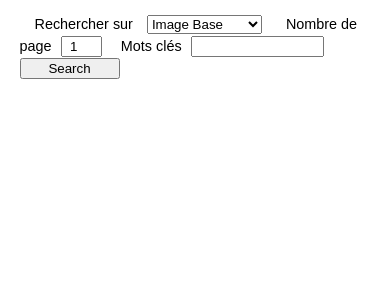
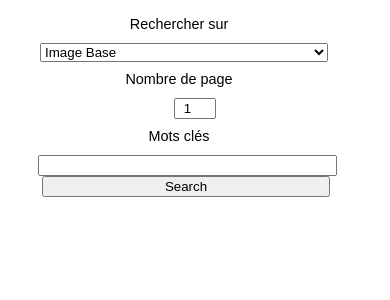
Before and after one commit to MickaelDusaiwoir/Kow_Media, a PHP site: page / in a window 390 px wide. Shown: the top 300 px of the page. Run offline with PHP 8.4, Linux system fonts and the light colour scheme.

Commit message:
save 2.3

```diff
--- a/class_image/css/style.css
+++ b/class_image/css/style.css
@@ -96,8 +96,8 @@ input:focus {
 }
 
 #lightBox img {
-	max-width: 900px;
-	max-height: 600px;
+	max-width: 75%;
+	max-height: 50%;
 	display: block;
 	margin: 10% auto 0 auto;
 }
@@ -109,3 +109,109 @@ input:focus {
 	margin: 1em auto 0 auto;
 	padding: 0.5em;
 }
+
+#lightBox #spinner {
+	display: block;
+	text-align: center;
+	margin: 25% auto 0 auto;
+	white-space: nowrap;
+	overflow: hidden;
+	padding: 1em;
+}
+
+#spinner img {
+	margin: 0 auto 1em auto;
+	display: block;
+	text-align: center;
+}
+
+@media (max-width : 480px) {
+
+	body {
+		width: 320px;
+	}
+
+	form, ul {
+		width: 320px;
+	}
+
+	label, select {
+		display: block;
+		width: 90%;
+	}
+
+	label {
+		margin: 0.5em 0;
+		text-align: center;
+	}
+
+	input {
+		display:  block;
+		margin: 0 auto;
+	}
+
+	form input[type=number] {
+		display:  block;
+		width: 2.5em;
+		margin: 0 auto;
+	}
+
+	input[type=text]{
+		width:90%;
+		padding-left: 5px;
+		margin-left: 3px;
+	}
+
+	input[type=submit]{
+		width: 90%;
+		margin-left: 7px;
+	}
+
+	li {
+		display: block;
+		margin: 2em 0 2em 45px;
+	}
+
+}
+
+@media (min-width: 480px) and (max-width: 760px) {
+
+	body {
+		width: 760px;
+	}
+
+	form, ul {
+		width: 760px;
+	}
+
+	label {
+		margin: 0.5em 0;
+		text-align: center;
+	}
+
+	input, select {
+		display:  inline-block;
+		margin: 0 auto;
+	}
+
+	select {
+
+	}
+
+	form input[type=number] {
+		display:  block;
+		width: 2.5em;
+		margin: 0 auto;
+	}
+
+	input[type=text]{
+		width: 45%;
+		padding-left: 5px;
+		margin-left: 3px;
+	}
+
+	input[type=submit]{
+		width: 45%;
+		margin-left: 7px;
+	}
+}
--- a/class_image/js/script.js
+++ b/class_image/js/script.js
@@ -2,37 +2,108 @@
 
     "use strict";
 
-    // -- globals
+// -- globals
+
 
     var sUrl;
 
-    // -- methods
 
-    var getImage = function ( e ) {
+// -- methods
 
-    	var width,
-    		height;
+	// Création d'un affichage personalisé
+
+    var personalDisplay = function ( sUrl ) {
+
+    	// sUrl est l'url de l'image.
+    	//var html = '<p> Ton code html </p>';
+    	//return html;
+    }
+
+
+    // Récupération de l'URL se trouvant sur le a cliquer
+
+    var getUrl = function ( e ) {
+
+    	// On arrête le comportement par défaut du a
+    	// On récupère son attribut bref qui possède le lien de l'image
+    	// On appelle la fonction qui va créer le light box en lui passant comme paramètre l'URL de l'image
 
     	e.preventDefault();
 
-    	width = $(window).width();
+		sUrl = $(this).attr('href');
 
-		height = $(window).height();
+		createLightBox( sUrl );
+    };
 
-		sUrl = $(this).attr('href');
-		$('<div id="lightBox"></div>').appendTo('body').on('click', deleteLightBox);
 
-		$('<img src="'+sUrl+'" />').appendTo('#lightBox').on('click', deleteLightBox);
+    // Récupération de la taille de la fenêtre du navigateur
 
-		$('#lightBox').css({'width' : width , 'height' : height });
+    var getWindowSize = function () {
 
-		$('<p></p>').text(sUrl).appendTo('#lightBox').on('click', function ( e ) {
+    	var data = new Array();
 
-			e.preventDefault;
-			e.stopPropagation();
+    	data[0] = $(window).width();
+		data[1] = $(window).height();
 
-		});
+		return data;
     };
+
+
+    // Création de la lightBox et affichage de cette dernière ( Fonction générale )
+
+    var createLightBox = function ( sUrl ) {
+
+    	// création des éléments à afficher
+    	// On récupére la taille de la fenêtre
+    	// on récupeére le html personnalisé si il y en a un
+    	// Ajout du div au body, on lui place un écouteur d'événement afin de savoir quand le supprimer
+    	// On donne au div la taille de la fenêtre que l'on a récupérée juste avant en utilisant les propriétés Css width et height
+    	// On met une condition pour savoir si il y a un html personnalisé alors on l'affiche sinon on affiche l'affichage par default
+    	// Affichage du loader durant le temps de chargement de l'image
+    	// Ajout de la source à l'image on attend que son chargement soit fini avant de l'incorporer au div,
+    	// on place également un écouteur d'événement et on retire le loader.
+    	// Ajout de l'URL dans le paragraphe ainsi que d'un écouteur d'événement afin de ne pas déclencher la suppression
+    	// de la light box lorsque l'on sélectionne l'URL, on l'affiche dans le div sous l'image
+
+    	var size 	= new Array(),
+    		content = $('<div id="lightBox"></div>'),
+    		image	= $('<img />'),
+    		text 	= $('<p></p>'),
+    		loader 	= $('<p id="spinner"><img src="./img/loader.gif" width="48" height="48" />Veuilliez patienter.</p>'),
+    		html;
+
+    	size = getWindowSize();
+
+    	content.appendTo('body').on('click', deleteLightBox);
+
+		content.css({'width' : size[0] , 'height' : size[1] });
+
+    	if ( html = personalDisplay( sUrl ) )
+    	{
+    		var htmlObject = $(html);
+    		htmlObject.appendTo(content);
+    	}
+    	else
+    	{
+    		loader.appendTo(content);
+
+    		image.attr('src',sUrl).load(function () {
+
+	    		loader.hide();
+	    		$(this).appendTo(content).on('click', deleteLightBox);
+
+	    		text.text(sUrl).appendTo(content).on('click', function ( e ) {
+
+					e.preventDefault;
+					e.stopPropagation();
+
+				});
+	    	});
+    	}
+    };
+
+
+    // Suppression de la light box grâce au écouteur placer sur le div et l'image
 
     var deleteLightBox = function ( e ) {
 
@@ -41,11 +112,14 @@
     };
 
 
+    // Fonction s'exécutant dès le chargement de la page
+
 	$( function () {
 
 		// -- onload routines
 
-		$('a').on("click", getImage);
+		// Si une balise "a" être actionné on appelle la fonction getUrl
+		$('a').on("click", getUrl);
 
 	} );
 
```
Also changed, not shown: class_image/img/loader.gif (added).
